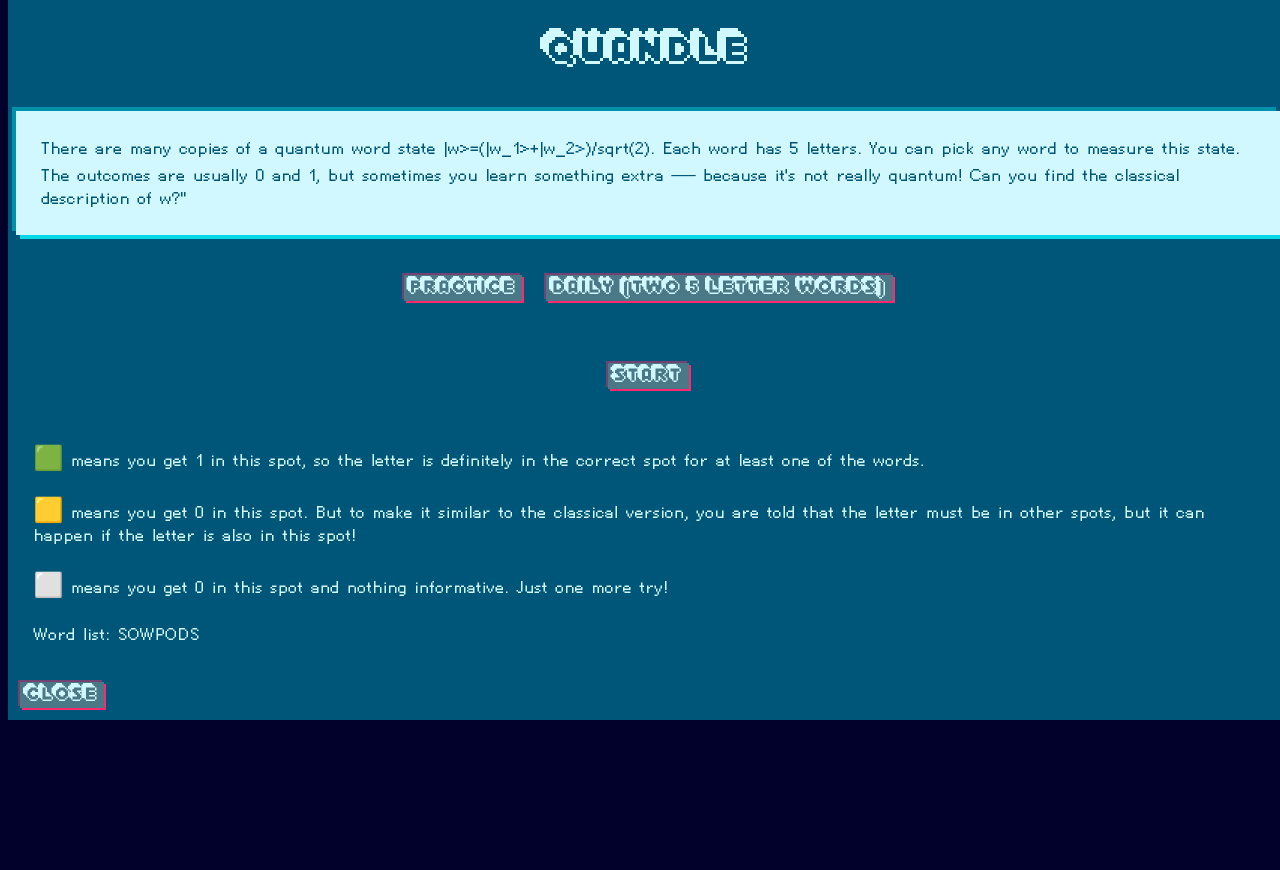
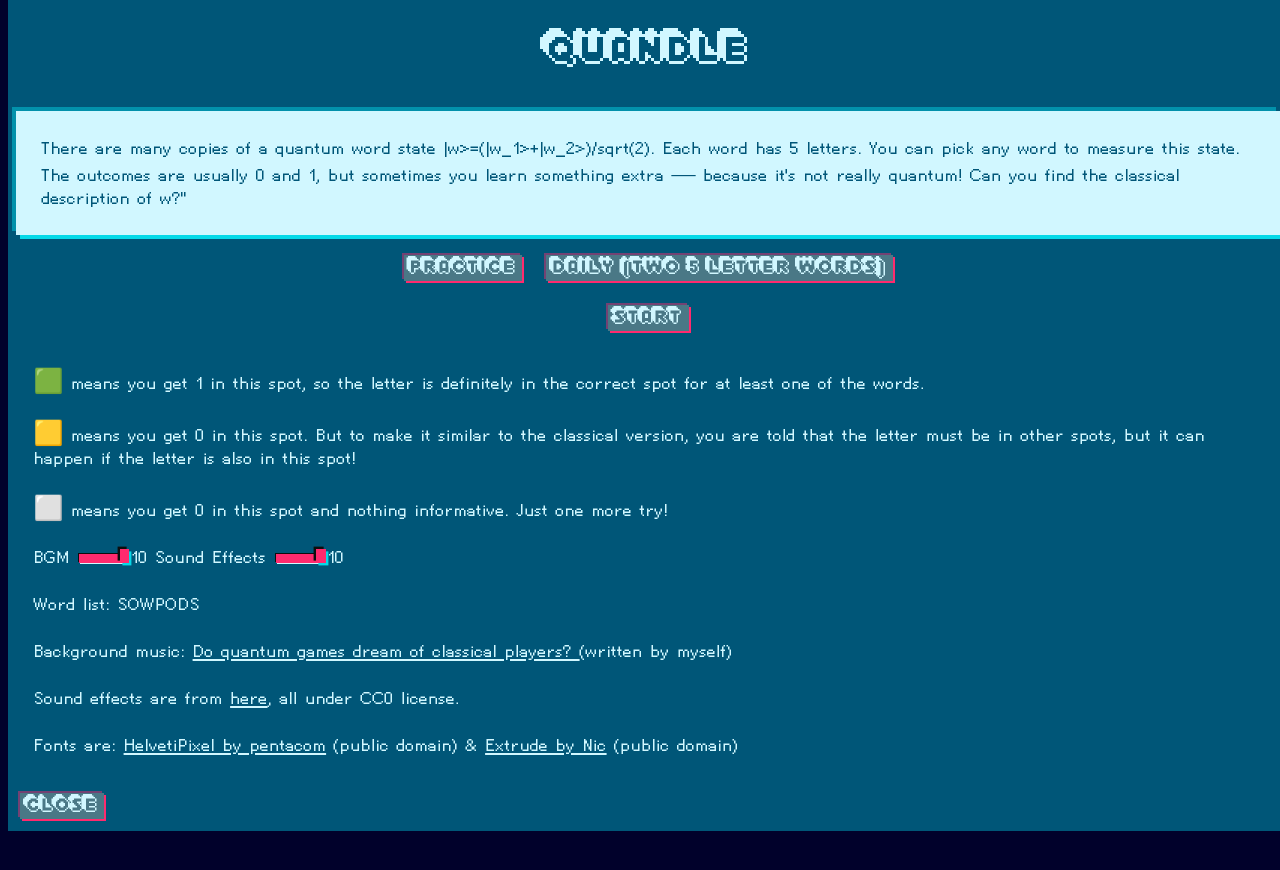
Before and after one commit to Raycosine/raycosine.github.io, a Jekyll site: the page Quandle.html, which Jekyll copies as it is, in a window 1280 px wide. Shown: the top 870 px of the page. Built offline with Jekyll 4.4.1, drawn with Linux system fonts in a browser that asks for light colours.

Commit message:
game update

```diff
--- a/Quandle.html
+++ b/Quandle.html
@@ -119,6 +119,13 @@
             align-content:space-between;
             cursor: crosshair;
             background-color: #01012b;
+        }
+        body::-webkit-scrollbar {
+            display: none;
+        }
+        body {
+            -ms-overflow-style: none;
+            scrollbar-width: none;
         }
         button:hover{
             margin: 12px;
@@ -292,8 +299,46 @@
             border-color: #e5e7eb;
             text-transform: lowercase;
         }
+        a{
+            color: #d1f7ff;
+
+        }
     </style>
     <script>
+
+        var sound_volume=1;
+        function typewriter_bell(){
+            var bell = new Audio("typewriter_bell.mp3");
+            bell.volume=sound_volume;
+            bell.play();
+        }
+        function typewriter(){
+            var tw = new Audio("typewriter.mp3");
+            tw.volume=sound_volume;
+            tw.play();
+        }
+        function playbgm(){
+            var bgm=document.getElementById('bgm');
+            if(bgm.paused==true){
+                bgm.play();
+                bgm.muted=false;
+            }
+
+        }
+        function set_volume(vol){
+            var bgm=document.getElementById('bgm');
+            bgm.volume=vol/10;
+        }
+        function set_sound_volume(vol){
+            sound_volume=vol;
+        }
+        document.addEventListener('click', function(event) {
+            playbgm();
+        });
+        document.addEventListener('keydown', function(event) {
+            typewriter();
+            playbgm();
+        });
         function getRandomInt(max) {
             return Math.floor(Math.random() * max);
         }
@@ -504,8 +549,8 @@
             if(row==undefined){
                 return;
             }
-            console.log(row);
-            console.log(word_length.toString());
+            //console.log(row);
+            //console.log(word_length.toString());
             row.style="grid-template-columns:repeat("+word_length.toString()+",1fr)";
             row.innerHTML="";
             for(i=0;i<word_length;i++)
@@ -520,7 +565,7 @@
             guess1.placeholder=wordlist[getRandomInt(wordlist.length)];
             guess2.placeholder=wordlist[getRandomInt(wordlist.length)];
             let description=document.getElementById('des').children[1];
-            console.log(description);
+            //console.log(description);
             description.innerText="There are many copies of a quantum word state |w>=(|w_1>+...+|w_"+word_cnt.toString()+">)/sqrt("+word_cnt.toString()+"). Each word has "+word_length.toString()+" letters. You can pick any single word to measure this state. Can you find the classical description of w?";
             var rec=document.getElementById("history");
             rec.innerText="";
@@ -544,7 +589,7 @@
             anywhere.innerText="";
 
             var cheerarea=document.getElementById("reveal_area");
-                    cheerarea.innerHTML='<button id="reveal" onclick="reveal()">reveal</button>';
+                    cheerarea.innerHTML='<button id="reveal" onclick="typewriter();reveal()">reveal</button>';
         }
 
         function myFunction1(e) {
@@ -583,7 +628,7 @@
                         var cell=document.getElementById(i.toString());
                         var tmp=cell.innerText;
                         if(tmp.includes(word[i])==false){
-                            console.log(i);
+                            //console.log(i);
                             tmp+=word[i];
                             tmp=sortString(tmp);
                             cell.innerText=tmp;
@@ -698,7 +743,7 @@
             word_cnt=wcnt.value;
 
             var guess_area=document.getElementById('guess_area');
-            guess_area.innerHTML='<label>Make a guess:</label><input id="guess2" maxlength=5 minlength=5 placeholder="weary" style="margin:auto;"><button onclick="myFunction2(0)">submit</button>';
+            guess_area.innerHTML='<label>Make a guess:</label><input id="guess2" maxlength=5 minlength=5 placeholder="weary" style="margin:auto;"><button onclick="typewriter_bell();myFunction2(0)">submit</button>';
             var res_image=document.getElementById("res_image");
             res_image.outerHTML='<canvas id="res_image" width="1" height="1"></canvas>';
             refreshpage(daily);
@@ -719,12 +764,12 @@
                 temp_str+=" PRACTICE";
             }
             cont_str=cont_str+'\n'+temp_str+'\n'+'https://raycosine.github.io/Quandle.html'+'\n';
-            console.log(cont_str);
+            //console.log(cont_str);
             var cheerarea=document.getElementById("reveal_area");
             if(cheerarea.innerText!='reveal'){
                 cont_str=cont_str+'You find the words in '+(res_history.split('\n').length-1).toString()+' attempts!\n';
-            console.log(cont_str);
-            console.log(res_history);
+            //console.log(cont_str);
+            //console.log(res_history);
             }
 
             copy_cont.innerText=cont_str;
@@ -786,8 +831,8 @@
             for(i=0;i<img_str.length;i++){
                 ctx.fillStyle='#05d9e8';
                 var digit=img_str[i]-'0';
-                console.log(digit);
-                console.log(digit_str[digit]);
+                //console.log(digit);
+                //console.log(digit_str[digit]);
                 for(j=0;j<5;j++){
                     for(k=0;k<3;k++){
                         if(digit_str[digit][j][k]==1){
@@ -828,7 +873,7 @@
 
         <div id="sidebar" style="margin:auto;flex-direction: row;display: flex;margin:auto;justify-content: space-between;align-items: flex-start;">
             <div style="display:flex;flex-direction:row;margin:auto;justify-content: left; align-items: flex-start;">
-                <button onclick="document.getElementsByClassName('prac_op')[0].style.display='flex';reset(false);" >Practice</button>
+                <button onclick="typewriter();document.getElementsByClassName('prac_op')[0].style.display='flex';reset(false);" >Practice</button>
                 <div id="sidebar" class="prac_op" style="margin:auto;flex-direction: column;display: none;margin:auto;justify-content: space-between;align-items: flex-start;">
                     <div style="align-content:space-between;margin-right: 25px;">
                         <label>Word length</label>
@@ -842,18 +887,26 @@
                     </div>
                 </div>
             </div>
-            <button onclick="reset(true);document.getElementsByClassName('prac_op')[0].style.display='none';" >Daily (two 5 letter words)</button>
+            <button onclick="typewriter();reset(true);document.getElementsByClassName('prac_op')[0].style.display='none';" >Daily (two 5 letter words)</button>
         </div>
 
         <div id="sidebar" style="margin:auto;flex-direction: column;display: flex;margin:auto;justify-content: space-between;align-items: flex-start;">
-            <button onclick="document.getElementById('des').style.display='none';">Start</button>
+            <button onclick="typewriter_bell();document.getElementById('des').style.display='none';">Start</button>
         </div>
         <div>
         <p style="top:0;left:0;right:0;padding:0 2% 0 2%;">🟩 means you get 1 in this spot, so the letter is definitely in the correct spot for at least one of the words.</p>
         <p style="top:0;left:0;right:0;padding:0 2% 0 2%;">🟨 means you get 0 in this spot. But to make it similar to the classical version, you are told that the letter must be in other spots, but it can happen if the letter is also in this spot!</p>
             <p style="top:0;left:0;right:0;padding:0 2% 0 2%;">⬜ means you get 0 in this spot and nothing informative. Just one more try!</p>
+            <p style="top:0;left:0;right:0;padding:0 2% 0 2%;">
+                BGM <input id="volume" style="width:50px" type="range" min="0" max="10" value="10" oninput="this.nextElementSibling.value = this.value;set_volume(this.value);"><output>10</output>
+                Sound Effects <input id="sound_volume" style="width:50px" type="range" min="0" max="10" value="10" oninput="this.nextElementSibling.value = this.value;set_sound_volume(this.value/10);"><output>10</output>
+            </p>
             <p style="top:0;left:0;right:0;padding:0 2% 0 2%;"> Word list: SOWPODS</p>
-            <button onclick="document.getElementById('des').style.display='none';">CLOSE</button>
+            <p style="top:0;left:0;right:0;padding:0 2% 0 2%;"> Background music: <a href="https://soundcloud.com/rc-977255780/do-quantum-games-dream-of-classical-players?si=2feffe2a98fc4a7995e795aaae6181dc&utm_source=clipboard&utm_medium=text&utm_campaign=social_sharing">Do quantum games dream of classical players? </a> (written by myself)
+            </p>
+            <p style="top:0;left:0;right:0;padding:0 2% 0 2%;"> Sound effects are from <a href="aigei.com">here</a>, all under CC0 license. </p>
+            <p style="top:0;left:0;right:0;padding:0 2% 0 2%;"> Fonts are: <a href="https://www.pentacom.jp/pentacom/bitfontmaker2/gallery/?id=381">HelvetiPixel by pentacom</a> (public domain) & <a href="https://www.pentacom.jp/pentacom/bitfontmaker2/gallery/?id=238">Extrude by Nic</a> (public domain)</p>
+            <button onclick="typewriter();document.getElementById('des').style.display='none';">CLOSE</button>
         </div>
     </div>
 
@@ -863,9 +916,9 @@
 
             <label>Enter a word:</label>
             <input id="guess1" autofocus=1 maxlength=5 minlength=5 placeholder="weary" style="margin:auto;">
-            <button  onclick="myFunction1(0)">submit</button>
+            <button  onclick="typewriter_bell();myFunction1(0)">submit</button>
 
-            <button id="info" onclick="document.getElementById('des').style.display='flex';">⚙️&❓</button>
+            <button id="info" onclick="typewriter();document.getElementById('des').style.display='flex';">⚙️&❓</button>
         </div>
     </div>
     <div class="board">
@@ -888,17 +941,17 @@
         <div id="guess_area" onKeyPress="return myFunction2(event)">
             <label>Make a guess:</label>
             <input id="guess2" maxlength=5 minlength=5 placeholder="weary" style="margin:auto;">
-            <button onclick="myFunction2(0)">submit</button>
+            <button onclick="typewriter_bell();myFunction2(0)">submit</button>
         </div>
         <div id="result">
             Current progress:|?????>+|?????>
         </div>
         <div id="history" style="height: 100px;max-height:100px;margin: 0em;overflow-y: auto;"></div>
         <div id="reveal_area">
-            <button id="reveal" onclick="reveal()">reveal</button>
+            <button id="reveal" onclick="typewriter();reveal()">reveal</button>
         </div>
         <div id="copy_area">
-            <button id="copy" onclick="copy()">share (text/image)</button>
+            <button id="copy" onclick="typewriter();copy()">share (text/image)</button>
         </div>
     </div>
     <div id="res_img_tot">
@@ -913,5 +966,9 @@
     </div>
 
     </div>
+    <iframe src="typewrite bell1.mp3" allow="autoplay" id="audio" style="display: none"></iframe>
 
+    <audio loop autoplay preload muted id="bgm">
+        <source src="QuantumGames.mp3" type="audio/mp3">
+    </audio>
 </body>
```
Also changed, not shown: 5 other files.
